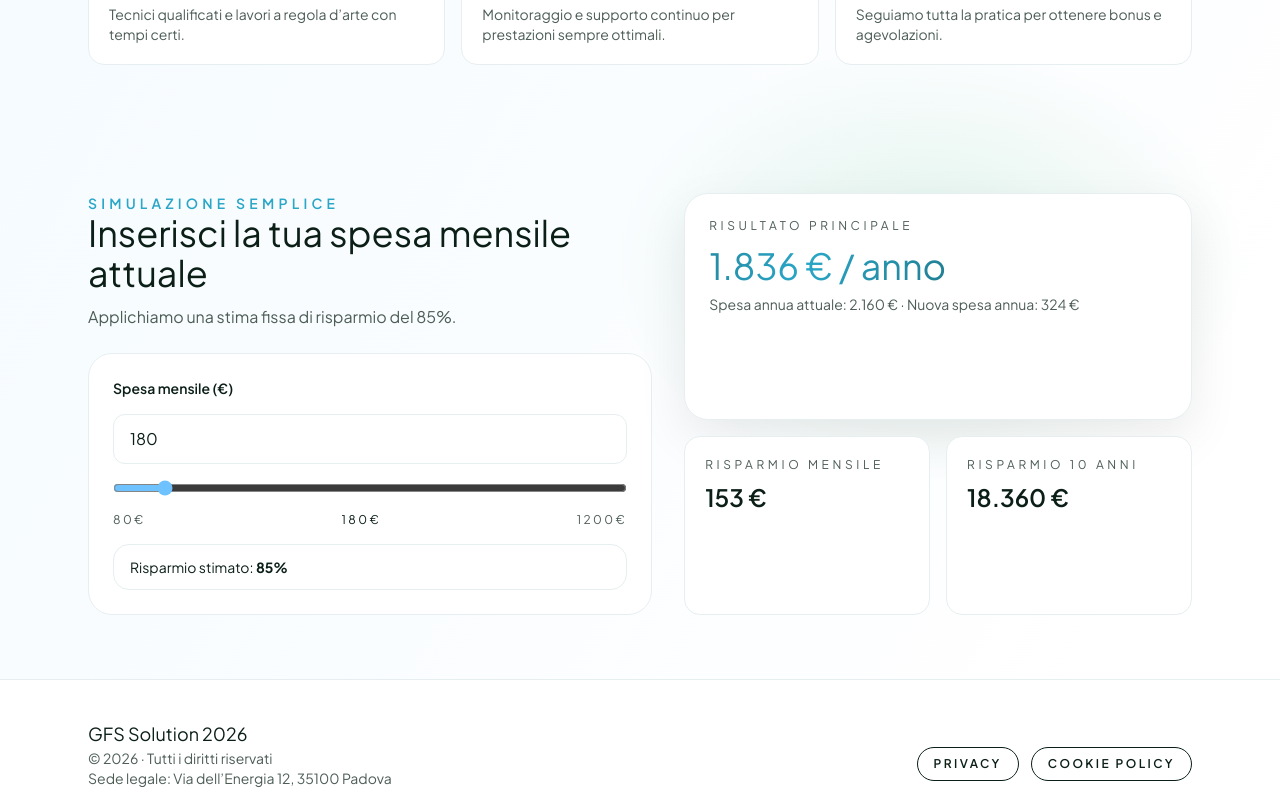
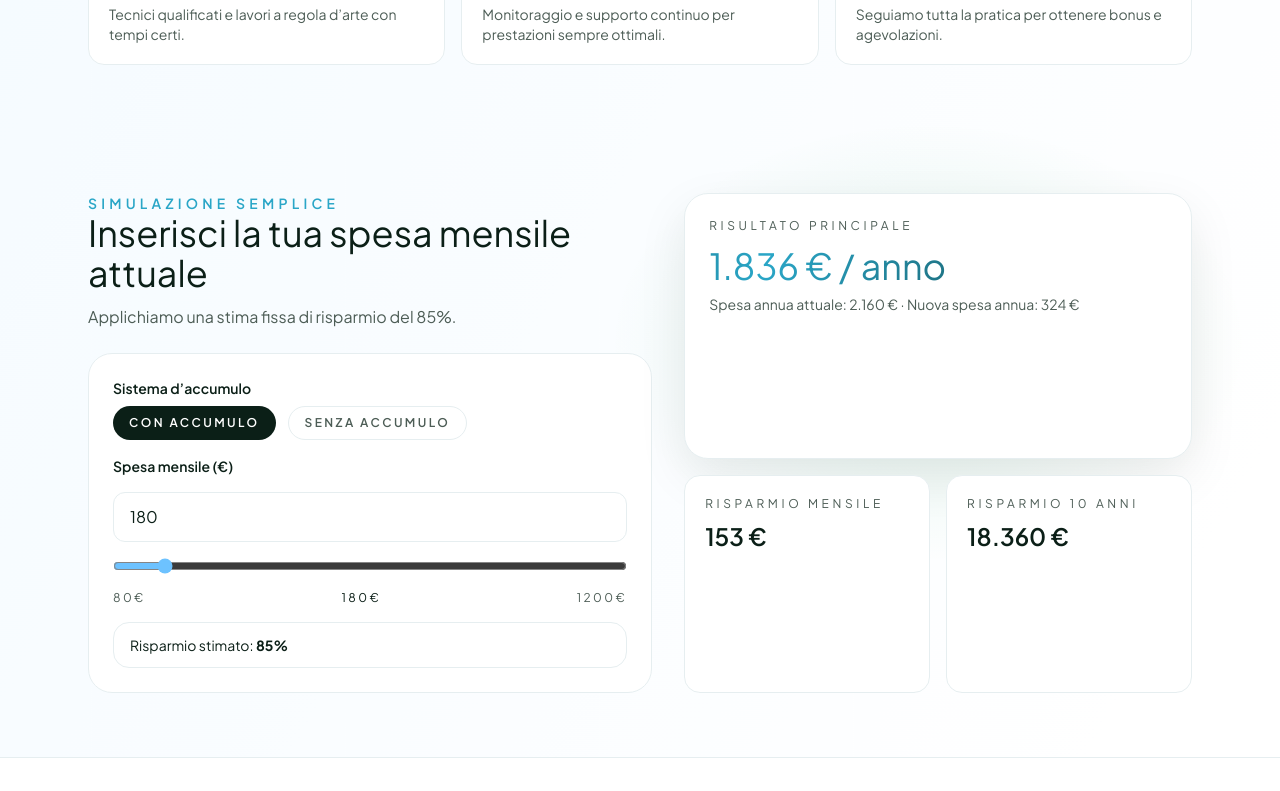
Before and after one commit to maxmin75/GFSsolution2026, a Next.js app: page / in a window 1280 px wide. Shown: the part 2000-2791 px from the top of the page. Built offline with nearby package versions, Linux system fonts and the light colour scheme.

Commit message:
Update footer and simulator options

```diff
--- a/src/app/page.tsx
+++ b/src/app/page.tsx
@@ -3,7 +3,8 @@
 import { useMemo, useState, type FormEvent } from "react";
 import Image from "next/image";
 
-const SAVINGS_RATE = 0.85;
+const SAVINGS_RATE_WITH_STORAGE = 0.85;
+const SAVINGS_RATE_NO_STORAGE = 0.74;
 
 const formatEuro = (value: number) =>
   value.toLocaleString("it-IT", {
@@ -14,6 +15,7 @@ const formatEuro = (value: number) =>
 
 export default function Home() {
   const [monthlyBill, setMonthlyBill] = useState(180);
+  const [storageMode, setStorageMode] = useState<"with" | "without">("with");
 
   const [formStep, setFormStep] = useState(1);
   const [formData, setFormData] = useState({
@@ -29,6 +31,8 @@ export default function Home() {
   });
   const [formSent, setFormSent] = useState(false);
   const [privacyAccepted, setPrivacyAccepted] = useState(false);
+  const [submitError, setSubmitError] = useState<string | null>(null);
+  const [isSubmitting, setIsSubmitting] = useState(false);
 
   const isStepValid = (step: number) => {
     if (step === 1) {
@@ -51,10 +55,16 @@ export default function Home() {
   };
 
   const annualCost = useMemo(() => monthlyBill * 12, [monthlyBill]);
-  const annualSavings = useMemo(
-    () => Math.round(annualCost * SAVINGS_RATE),
+  const annualSavingsWithStorage = useMemo(
+    () => Math.round(annualCost * SAVINGS_RATE_WITH_STORAGE),
     [annualCost],
   );
+  const annualSavingsNoStorage = useMemo(
+    () => Math.round(annualCost * SAVINGS_RATE_NO_STORAGE),
+    [annualCost],
+  );
+  const annualSavings =
+    storageMode === "with" ? annualSavingsWithStorage : annualSavingsNoStorage;
   const newAnnualCost = useMemo(
     () => Math.max(annualCost - annualSavings, 0),
     [annualCost, annualSavings],
@@ -64,12 +74,30 @@ export default function Home() {
     setFormData((prev) => ({ ...prev, [field]: value }));
   };
 
-  const handleSubmit = (event: FormEvent) => {
+  const handleSubmit = async (event: FormEvent) => {
     event.preventDefault();
     if (!isStepValid(4)) {
       return;
     }
-    setFormSent(true);
+    setIsSubmitting(true);
+    setSubmitError(null);
+    try {
+      const response = await fetch("/api/lead", {
+        method: "POST",
+        headers: { "Content-Type": "application/json" },
+        body: JSON.stringify(formData),
+      });
+      if (!response.ok) {
+        const data = await response.json().catch(() => null);
+        throw new Error(data?.error ?? "Invio non riuscito");
+      }
+      setFormSent(true);
+    } catch (error) {
+      const message = error instanceof Error ? error.message : "Invio non riuscito";
+      setSubmitError(message);
+    } finally {
+      setIsSubmitting(false);
+    }
   };
 
   return (
@@ -434,6 +462,11 @@ export default function Home() {
                         handleChange("telefono", event.target.value)
                       }
                     />
+                    {submitError ? (
+                      <p className="rounded-2xl border border-[#f3b2b2] bg-[#fff4f4] px-4 py-3 text-sm text-[#b42318]">
+                        {submitError}
+                      </p>
+                    ) : null}
                     <label className="flex items-start gap-3 text-sm leading-relaxed text-[var(--ink-muted)]">
                       <input
                         type="checkbox"
@@ -473,14 +506,14 @@ export default function Home() {
                   ) : (
                     <button
                       type="submit"
-                      disabled={!isStepValid(4)}
+                      disabled={!isStepValid(4) || isSubmitting}
                       className={`w-full rounded-full px-6 py-2 text-sm font-semibold sm:w-auto ${
-                        isStepValid(4)
+                        isStepValid(4) && !isSubmitting
                           ? "bg-[var(--solar)]"
                           : "cursor-not-allowed bg-[var(--line)] text-[var(--ink-muted)]"
                       }`}
                     >
-                      Richiedi preventivo gratuito
+                      {isSubmitting ? "Invio in corso..." : "Richiedi preventivo gratuito"}
                     </button>
                   )}
                 </div>
@@ -561,9 +594,37 @@ export default function Home() {
             Inserisci la tua spesa mensile attuale
           </h2>
           <p className="mt-3 text-[var(--ink-muted)]">
-            Applichiamo una stima fissa di risparmio del 85%.
+            Applichiamo una stima fissa di risparmio del{" "}
+            {storageMode === "with" ? "85%" : "74%"}.
           </p>
           <div className="mt-6 grid gap-4 rounded-3xl border border-[var(--line)] bg-white p-6">
+            <div className="grid gap-2">
+              <label className="text-sm font-semibold">Sistema d’accumulo</label>
+              <div className="flex flex-wrap gap-3">
+                <button
+                  type="button"
+                  onClick={() => setStorageMode("with")}
+                  className={`rounded-full px-4 py-2 text-xs font-semibold uppercase tracking-[0.2em] transition ${
+                    storageMode === "with"
+                      ? "bg-[var(--foreground)] text-[var(--cream)]"
+                      : "border border-[var(--line)] text-[var(--ink-muted)] hover:text-[var(--foreground)]"
+                  }`}
+                >
+                  Con accumulo
+                </button>
+                <button
+                  type="button"
+                  onClick={() => setStorageMode("without")}
+                  className={`rounded-full px-4 py-2 text-xs font-semibold uppercase tracking-[0.2em] transition ${
+                    storageMode === "without"
+                      ? "bg-[var(--foreground)] text-[var(--cream)]"
+                      : "border border-[var(--line)] text-[var(--ink-muted)] hover:text-[var(--foreground)]"
+                  }`}
+                >
+                  Senza accumulo
+                </button>
+              </div>
+            </div>
             <label className="text-sm font-semibold">Spesa mensile (€)</label>
             <input
               type="number"
@@ -590,7 +651,8 @@ export default function Home() {
               <span>1200€</span>
             </div>
             <div className="rounded-2xl border border-[var(--line)] bg-[var(--cream)] px-4 py-3 text-sm">
-              Risparmio stimato: <strong>85%</strong>
+              Risparmio stimato:{" "}
+              <strong>{storageMode === "with" ? "85%" : "74%"}</strong>
             </div>
           </div>
         </div>
@@ -634,11 +696,31 @@ export default function Home() {
         <div className="mx-auto flex w-full max-w-6xl flex-col gap-6 px-6 py-10 text-sm text-[var(--ink-muted)] md:flex-row md:items-center md:justify-between">
           <div>
             <p className="font-display text-lg text-[var(--foreground)]">
-              GFS Solution 2026
+              GFS S.r.l. ©2026
             </p>
-            <p>© 2026 · Tutti i diritti riservati</p>
-            <p>Sede legale: Via dell’Energia 12, 35100 Padova</p>
-            <p>Contatti: info@gfssolution2026.it · 049 123 4567</p>
+            <p>
+              Sede Legale: via San Prosdocimo 29, 35030 Cervarese Santa Croce
+              (PD)
+            </p>
+            <p>Pi. IT 050385302 - R.E.A. PD-43819682</p>
+            <p>
+              web:{" "}
+              <a
+                href="https://gfsolitions.it"
+                className="underline underline-offset-2 hover:text-[var(--foreground)]"
+              >
+                gfsolitions.it
+              </a>
+            </p>
+            <p>
+              mail:{" "}
+              <a
+                href="mailto:info.gfspreventivi@gmail.com"
+                className="underline underline-offset-2 hover:text-[var(--foreground)]"
+              >
+                info.gfspreventivi@gmail.com
+              </a>
+            </p>
           </div>
           <div className="flex flex-wrap gap-3">
             <a
```
